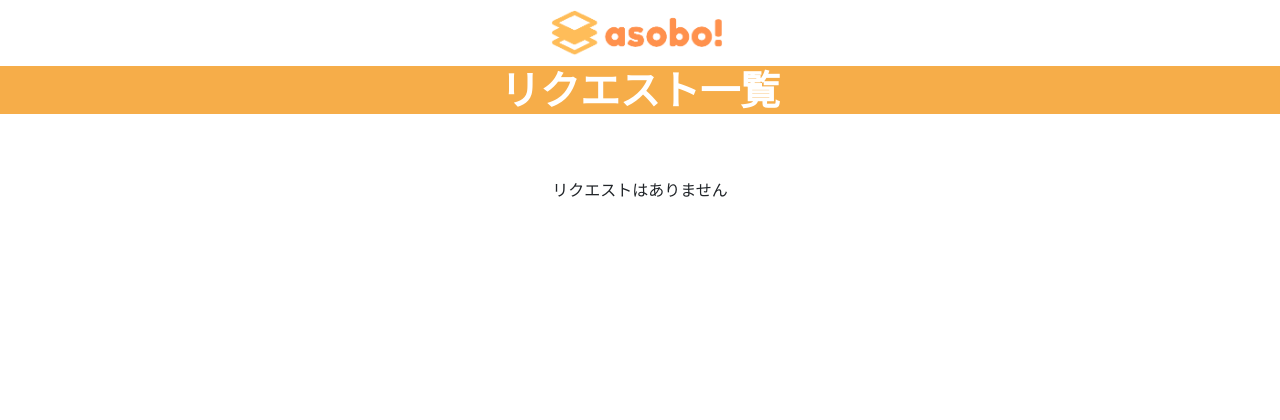
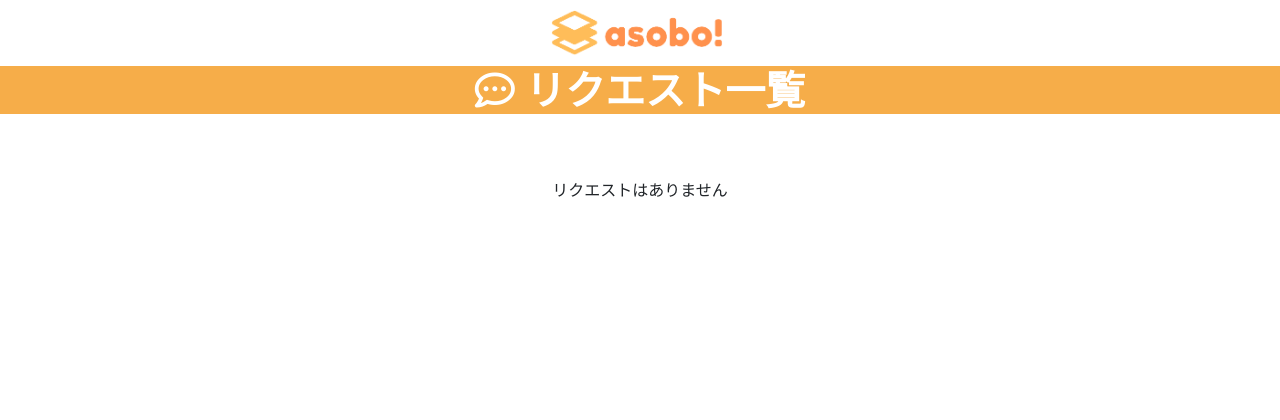
Before and after one commit to ak-y/asobo, a Django app: page /request in a window 1280 px wide. Shown: the top 420 px of the page. Run offline with Django 3.2, Linux system fonts and the light colour scheme; the visitor is signed in with stand-in values (Sample User, id 1); data that the repository does not hold is empty; some libraries are stand-ins or nearby versions.

Commit message:
アイコン追加

```diff
--- a/calendarapp/templates/calendarapp/request.html
+++ b/calendarapp/templates/calendarapp/request.html
@@ -9,7 +9,7 @@
 
 {% block content %}
 <div style="text-align: center;">
-<h1>リクエスト一覧</h1>
+<h1><i class="far fa-comment-dots"> </i> リクエスト一覧</h1>
 </div>
 <p class="p1"></p>
 {% for request in request_list %}
```
